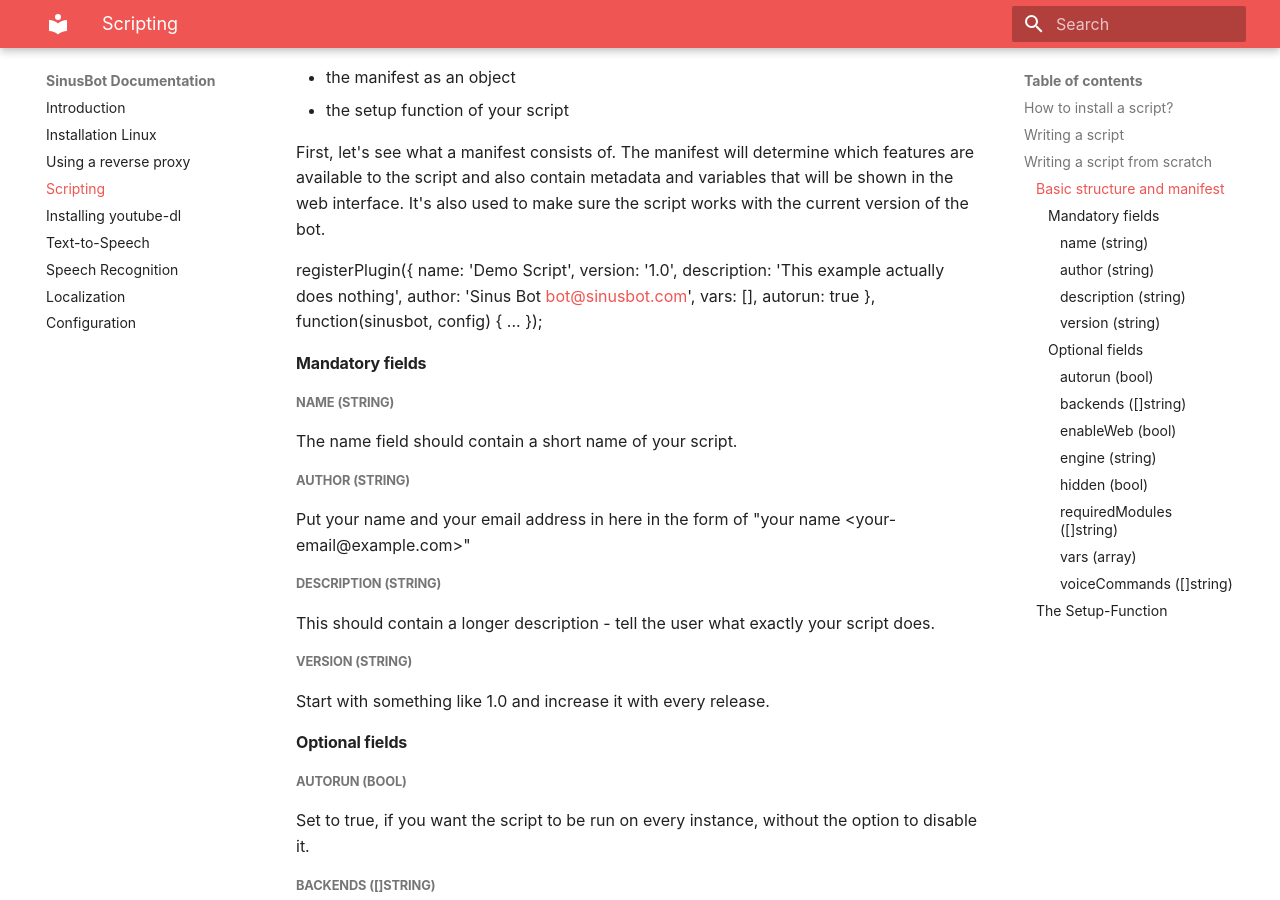
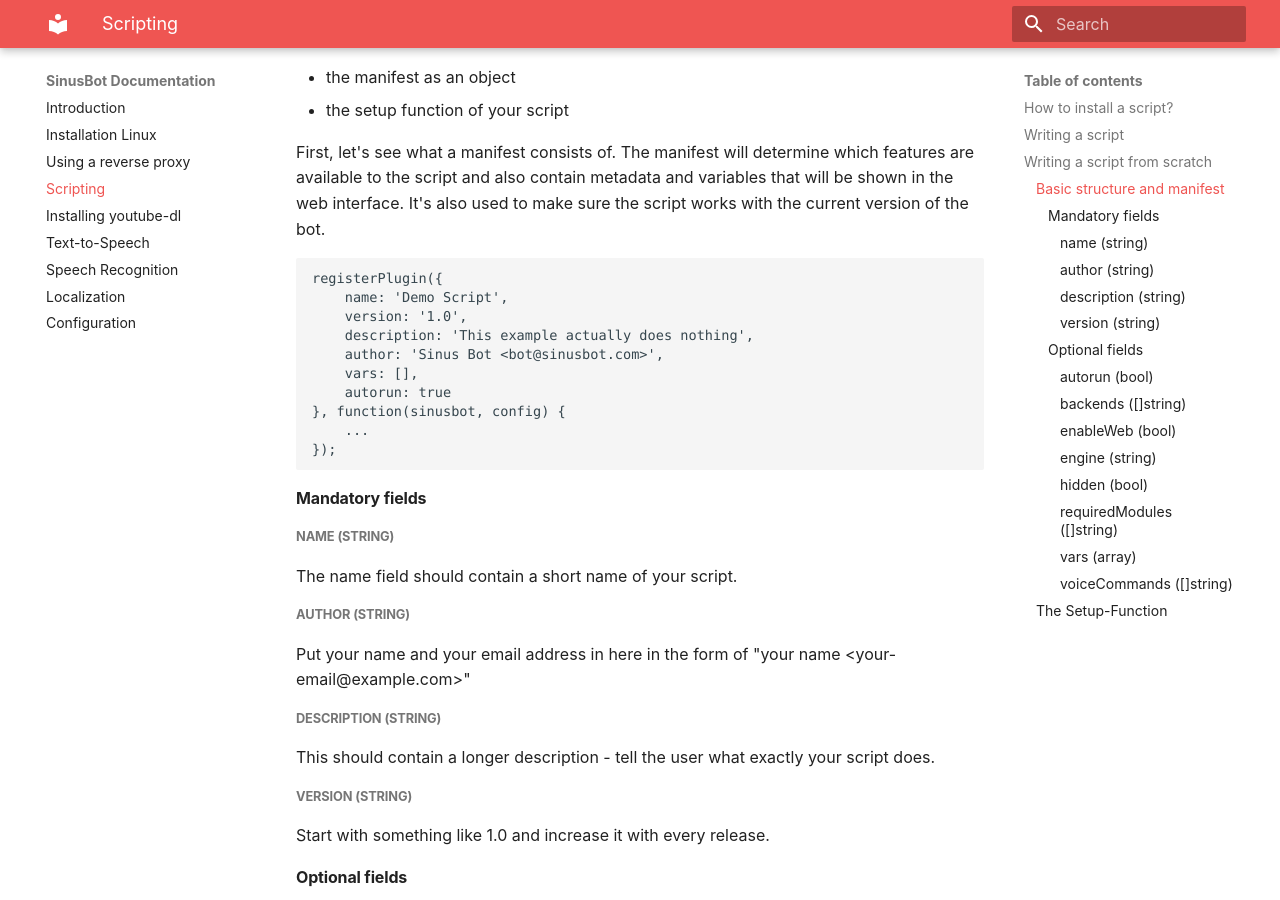
Before and after one commit to SinusBot/docs, an MkDocs documentation site: the page built from docs/scripts.md, in a window 1280 px wide and 900 px high, scrolled down 1253 px. Built offline with MkDocs 1.6.1 and Material for MkDocs 9.7.7, drawn with Linux system fonts in a browser that asks for light colours.

Commit message:
several minor fixes

````diff
--- a/docs/scripts.md
+++ b/docs/scripts.md
@@ -38,7 +38,7 @@
 
 First, let's see what a manifest consists of. The manifest will determine which features are available to the script and also contain metadata and variables that will be shown in the web interface. It's also used to make sure the script works with the current version of the bot.
 
-<sxh js>
+```
 registerPlugin({
     name: 'Demo Script',
     version: '1.0',
@@ -49,7 +49,7 @@
 }, function(sinusbot, config) {
     ...
 });
-</sxh>
+```
 
 #### Mandatory fields
 
@@ -120,7 +120,7 @@
 
 Example
 
-<sxh js>
+```
 registerPlugin({
 	...
 }, function(sinusbot, config) {
@@ -129,7 +129,7 @@
 		// Do something...
 	});
 });
-</sxh>
+```
 
 As said, the function will get called once the script gets activated either by enabling it in the web interface or when autorun is enabled.
 In this example an event handler is installed that will be called whenever a chat message has been sent.
````
Also changed, not shown: docs/configuration.md (+1 -0 lines), docs/licenses.md (+2 -2 lines), docs/tts.md (+4 -0 lines), docs/youtube-dl.md (+0 -2 lines).
